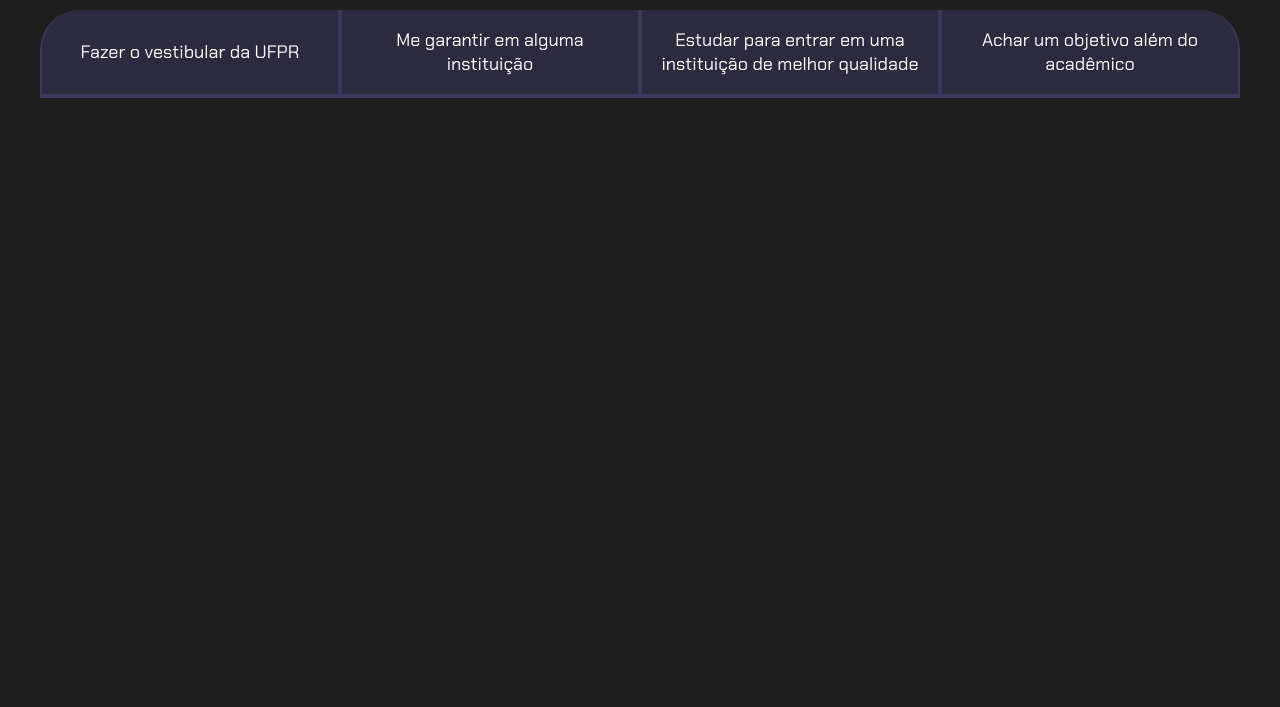
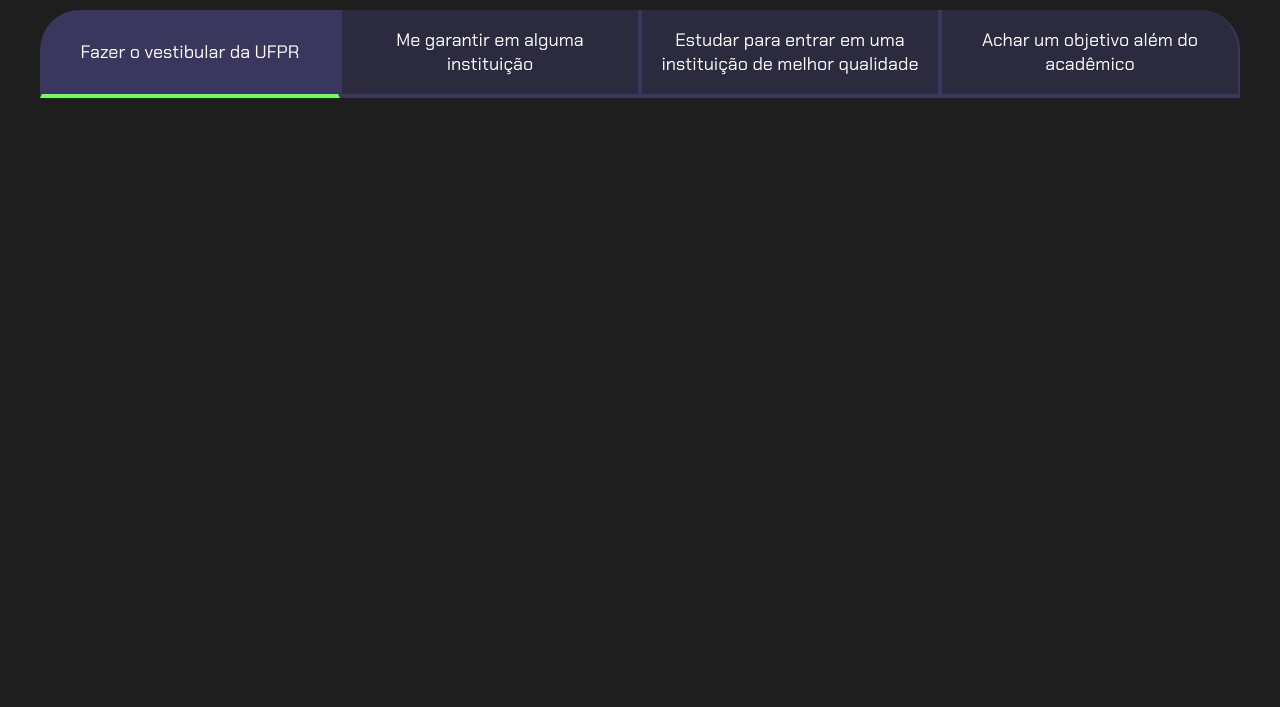
Before and after one commit to Apoooooolo/projeto-de-vida-Apolo, a plain HTML site: page index.html in a window 1280 px wide. Shown: the part 93-800 px from the top of the page. Drawn offline with Linux system fonts and the light colour scheme.

Commit message:
ihjehrty

```diff
--- a/style.css
+++ b/style.css
@@ -61,6 +61,19 @@ body {
     display: block;
 }
 
+.botao.ativo{
+    background-color: var(--botao-ativo);
+    border-bottom: 4px solid var(--verde);
+}
+
+
+
+
+
+
+
+
+
 @media screen and (min-width: 768px) {
     .botoes{
         display: flex;
```
